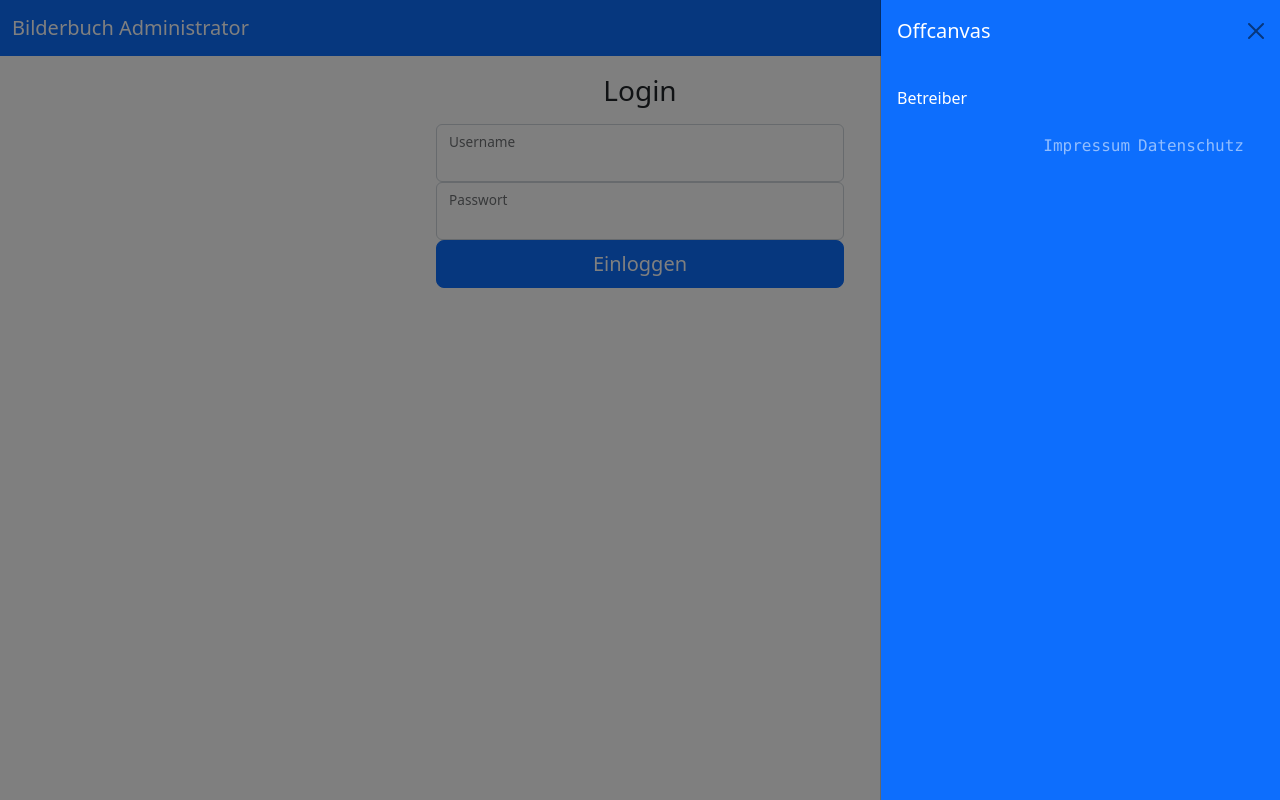
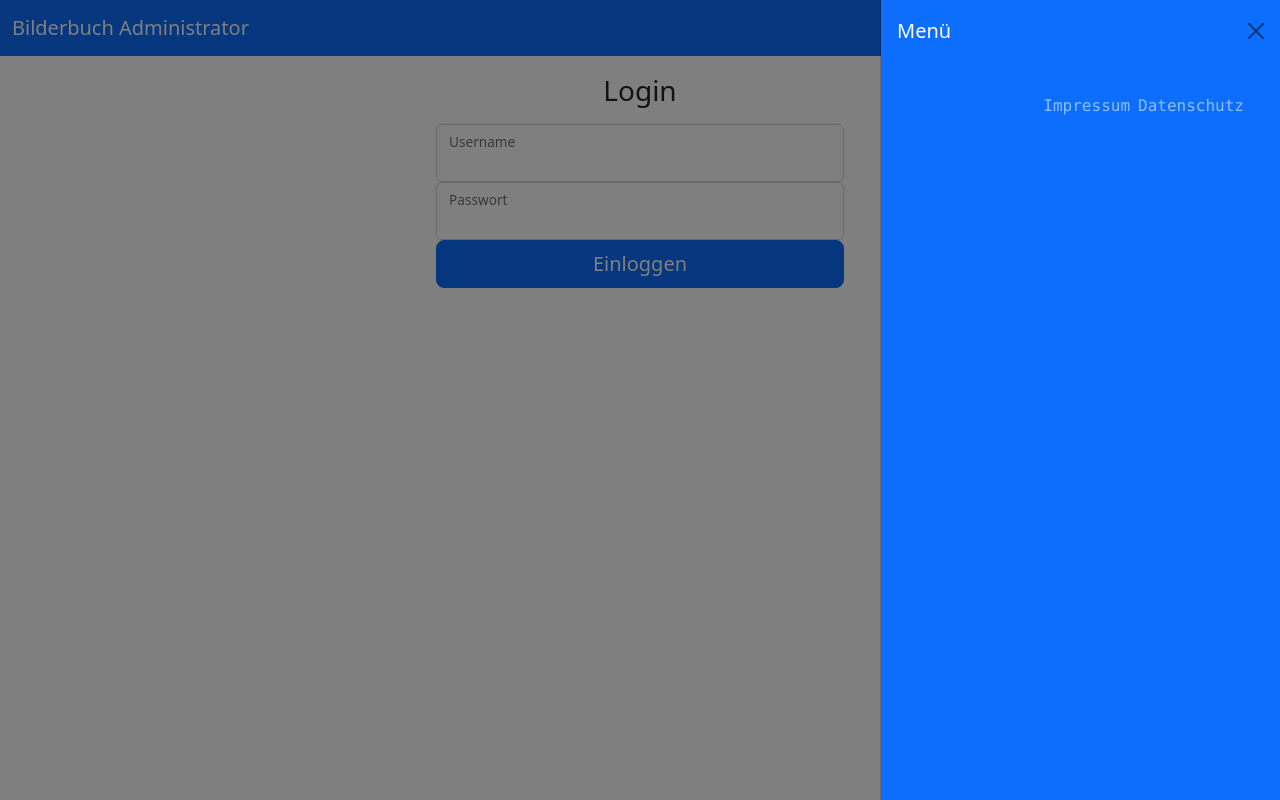
Before and after one commit to Mottschi/bilderbuch, a Django app: a page that uses administrator/templates/administrator/layout.html in a window 1280 px wide, after a click that opens the changed part. Run offline with Django 3.2, Linux system fonts and the light colour scheme; parts of the project's set-up code (start-up, migrations or seed data) failed here and were passed over.

Commit message:
Korrektur Menubar, Betreiber ausgeblendet, wenn nicht eingeloggt

```diff
--- a/administrator/templates/administrator/layout.html
+++ b/administrator/templates/administrator/layout.html
@@ -24,13 +24,15 @@
           </button>
           <div class="offcanvas offcanvas-end bg-primary text-bg-dark" tabindex="-1" id="offcanvasNavbar" aria-labelledby="offcanvasNavbarLabel">
             <div class="offcanvas-header">
-              <h5 class="offcanvas-title" id="offcanvasNavbarLabel">Offcanvas</h5>
+              <h5 class="offcanvas-title" id="offcanvasNavbarLabel">Menü</h5>
               <button type="button" class="btn-close" data-bs-dismiss="offcanvas" aria-label="Close"></button>
             </div>
             <div class="offcanvas-body">
               <ul class="navbar-nav justify-content-end flex-grow-1 pe-3">
                 <li class="nav-item">
+                  {% if user.is_authenticated %}
                   <a class="nav-link active" aria-current="page" href="{%url 'administrator:betreiberliste'%} ">Betreiber</a>
+                  {% endif %}
                 </li>
                 <div class="container-fluid d-flex justify-content-end navbar font-monospace">
                   <div><a class="nav-link px-1" href="#">Impressum</a></div>
```
